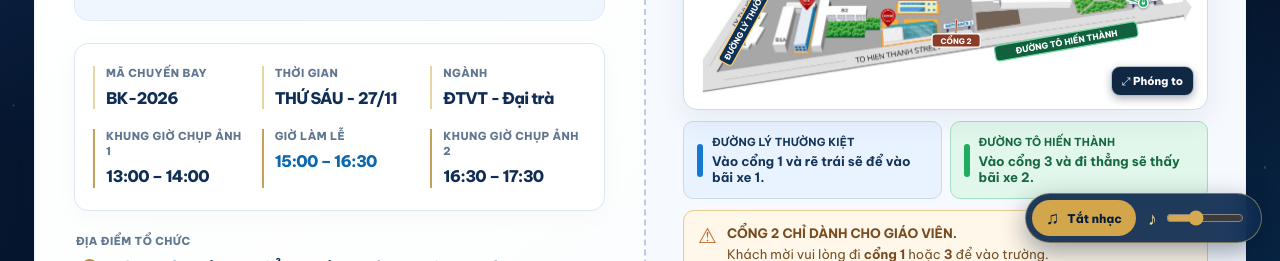
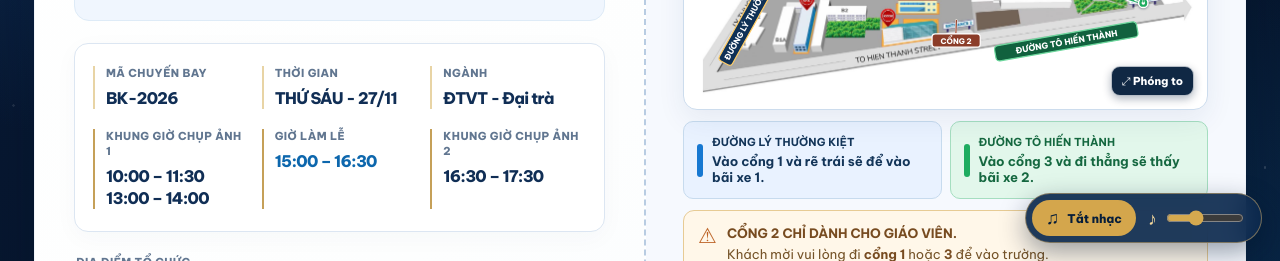
Before and after one commit to HaiNguyen04/thiep-moi-tot-nghiep, a plain HTML site: page index.html in a window 1280 px wide. Both pictures are taken after a click on the button "Xé vé và mở thiệp mời chi tiết". Shown: the part 539-800 px from the top of the page. Drawn offline with Linux system fonts and the light colour scheme.

Commit message:
Update index.html

```diff
--- a/index.html
+++ b/index.html
@@ -84,7 +84,7 @@
               <div class="detail"><span class="detail-label">MÃ CHUYẾN BAY</span><strong>BK-2026</strong></div>
               <div class="detail"><span class="detail-label">THỜI GIAN</span><strong>THỨ SÁU - 27/11</strong></div>
               <div class="detail"><span class="detail-label">NGÀNH</span><strong>ĐTVT - Đại trà</strong></div>
-              <div class="detail detail-schedule"><span class="detail-label">KHUNG GIỜ CHỤP ẢNH 1</span><strong>13:00 – 14:00</strong></div>
+              <div class="detail detail-schedule"><span class="detail-label">KHUNG GIỜ CHỤP ẢNH 1</span><strong>10:00 – 11:30</strong><strong>13:00 – 14:00</strong></div>
               <div class="detail detail-schedule detail-ceremony"><span class="detail-label">GIỜ LÀM LỄ</span><strong>15:00 – 16:30</strong></div>
               <div class="detail detail-schedule"><span class="detail-label">KHUNG GIỜ CHỤP ẢNH 2</span><strong>16:30 – 17:30</strong></div>
             </div>
```
